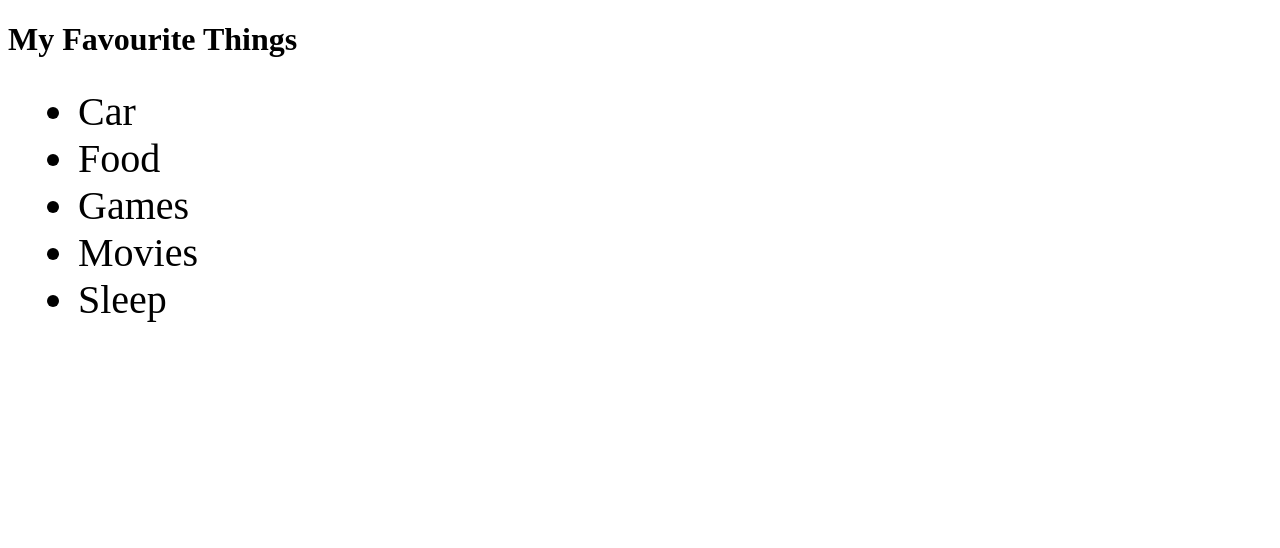
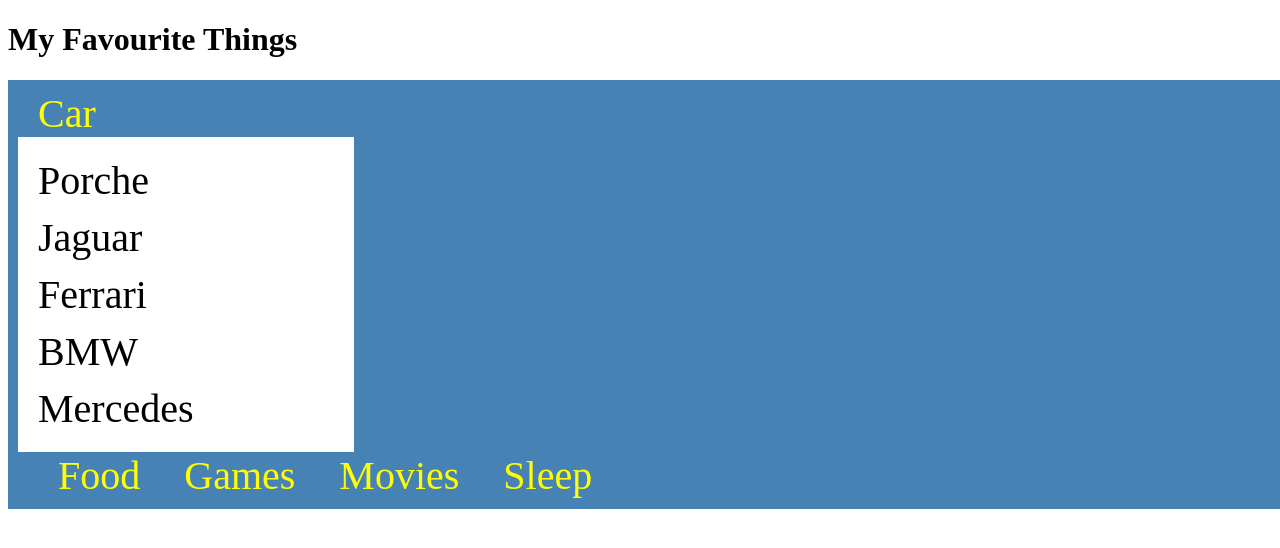
Before and after one commit to GeorgeBrownCollege/COMP1223-W2018-Lesson4, a plain HTML site: page favourite.html in a window 1280 px wide. Drawn offline with Linux system fonts and the light colour scheme.

Commit message:
modified favourite.css

```diff
--- a/Content/favourite.css
+++ b/Content/favourite.css
@@ -1,8 +1,24 @@
 
 ul {
-    margin: 30px;
+    padding: 10px;
+    background-color: steelblue;
+    width: 100%;
 }
 
 li {
+    margin: 10px 20px;
     font-size: 40px;
+    display: inline;
+    color: yellow;
 }
+
+ul#car {
+    background-color: white;
+    width: 25%;
+}
+
+ul#car li {
+    display: block;
+    color: black;
+    margin: 10px;
+}
--- a/favourite.html
+++ b/favourite.html
@@ -10,7 +10,18 @@
 <body>
     <h1>My Favourite Things</h1>
     <ul>
-        <li>Car</li>
+        <li>Car
+            <ul id="car">
+                <li>Porche</li>
+                <li>Jaguar</li>
+                <li>Ferrari</li>
+                <li>BMW</li>
+                <li>Mercedes</li>
+            </ul>
+
+
+        </li>
+
         <li>Food</li>
         <li>Games</li>
         <li>Movies</li>
```
